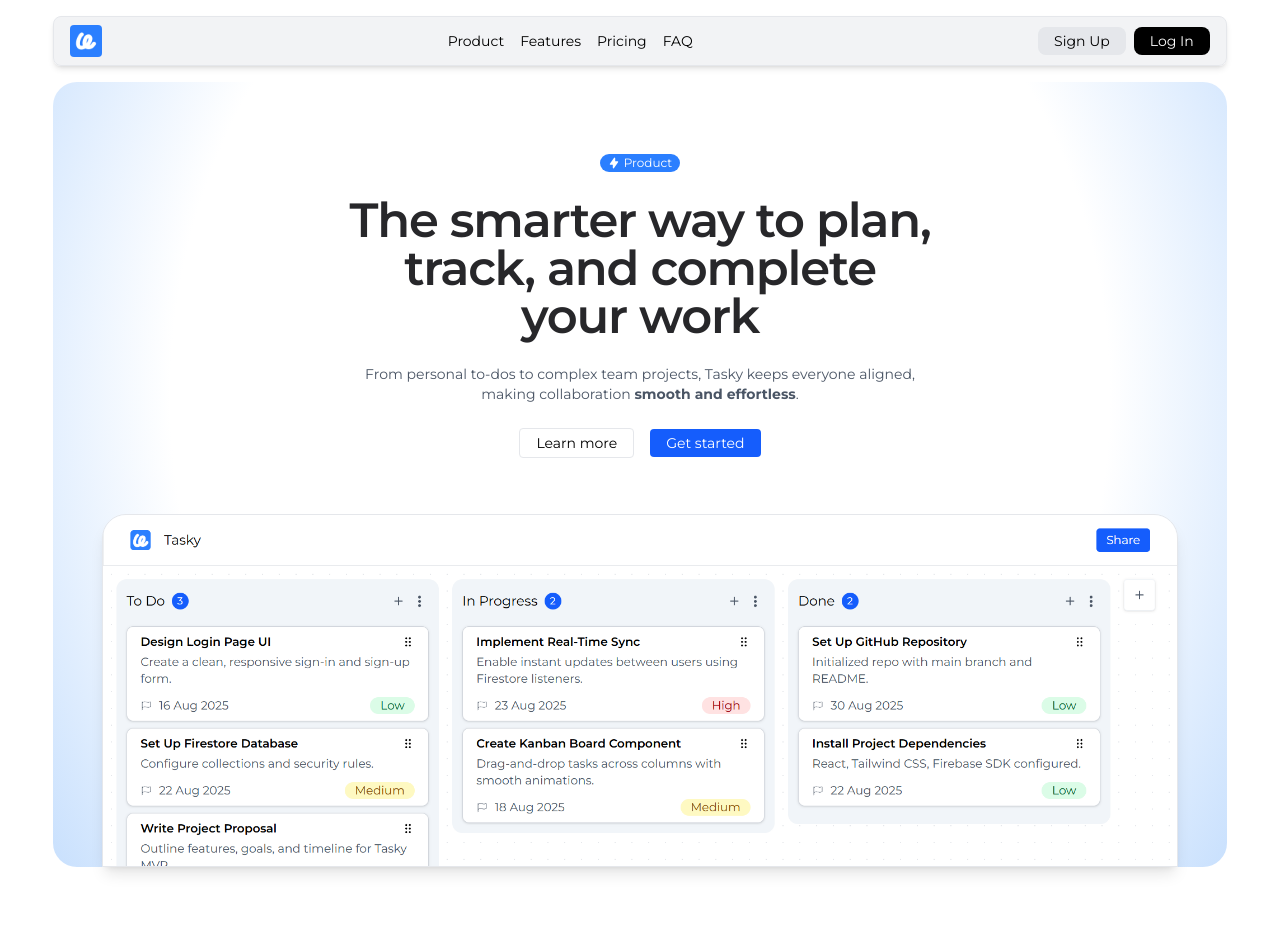
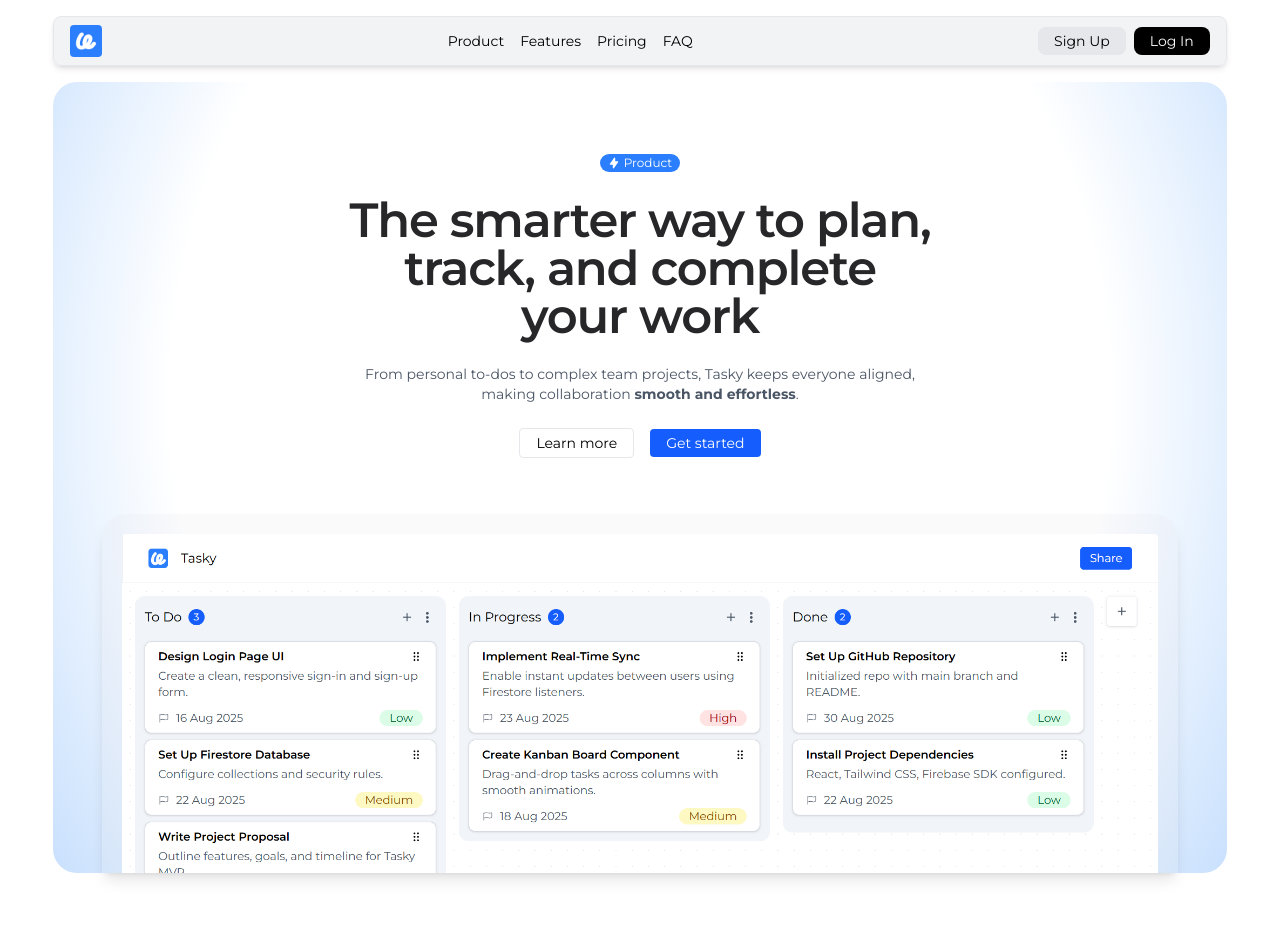
Before and after one commit to gen1chiro/tasky-v2, a React (Vite) app: page / in a window 1280 px wide. Shown: the top 937 px of the page. Built offline with nearby package versions, Linux system fonts and the light colour scheme; no server answers.

Commit message:
feat: improve hero styling

```diff
--- a/src/components/landing/Hero.tsx
+++ b/src/components/landing/Hero.tsx
@@ -29,7 +29,7 @@ const Hero = ({ref}: HeroProps) => {
         <motion.div
             initial={{ opacity: 0 }}
             animate={{ opacity: 1 }}
-            transition={{duration: 1}}
+            transition={{duration: 2}}
             ref={ref}
             className="flex flex-col items-center justify-between h-auto w-11/12 max-w-7xl rounded-3xl bg-white [background:radial-gradient(100%_175%_at_50%_40%,#fff_40%,#60a5fa_100%)]">
             <motion.div
@@ -67,9 +67,9 @@ const Hero = ({ref}: HeroProps) => {
                 </motion.div>
             </motion.div>
             <img src={heroImage as string} alt="app"
-                 className="hidden lg:block rounded-t-3xl border border-gray-200 w-11/12 shadow-lg"/>
+                 className="hidden lg:block rounded-t-3xl border-[20px] border-b-0 border-gray-200/20 w-11/12 shadow-lg"/>
             <img src={heroImageMobile as string} alt="app"
-                 className="lg:hidden rounded-t-3xl border border-gray-200 w-11/12 shadow-lg"/>
+                 className="lg:hidden rounded-t-3xl border-[10px] md:border-[20px] border-b-0 md:border-b-0 border-gray-200/20 w-11/12 shadow-lg"/>
         </motion.div>
     )
 }
```
